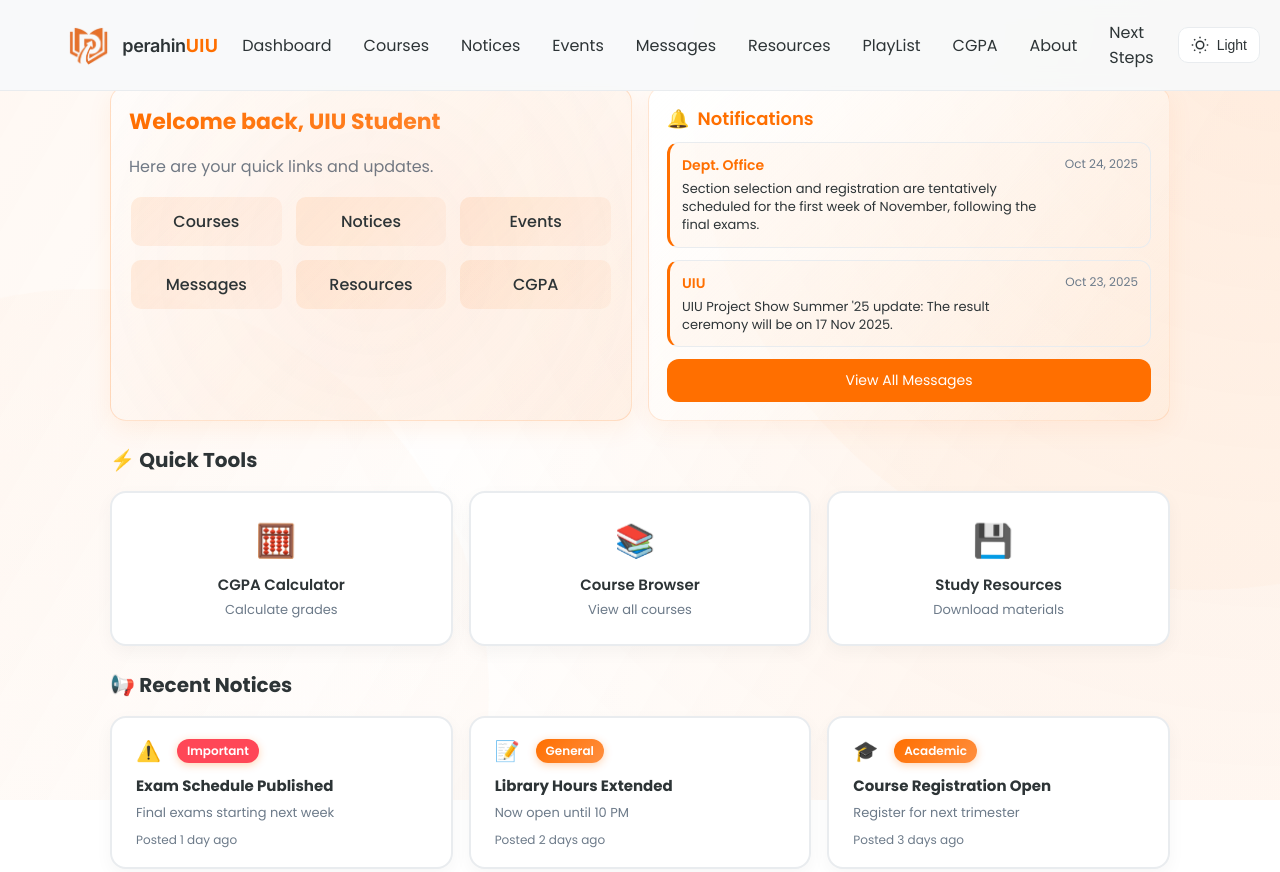
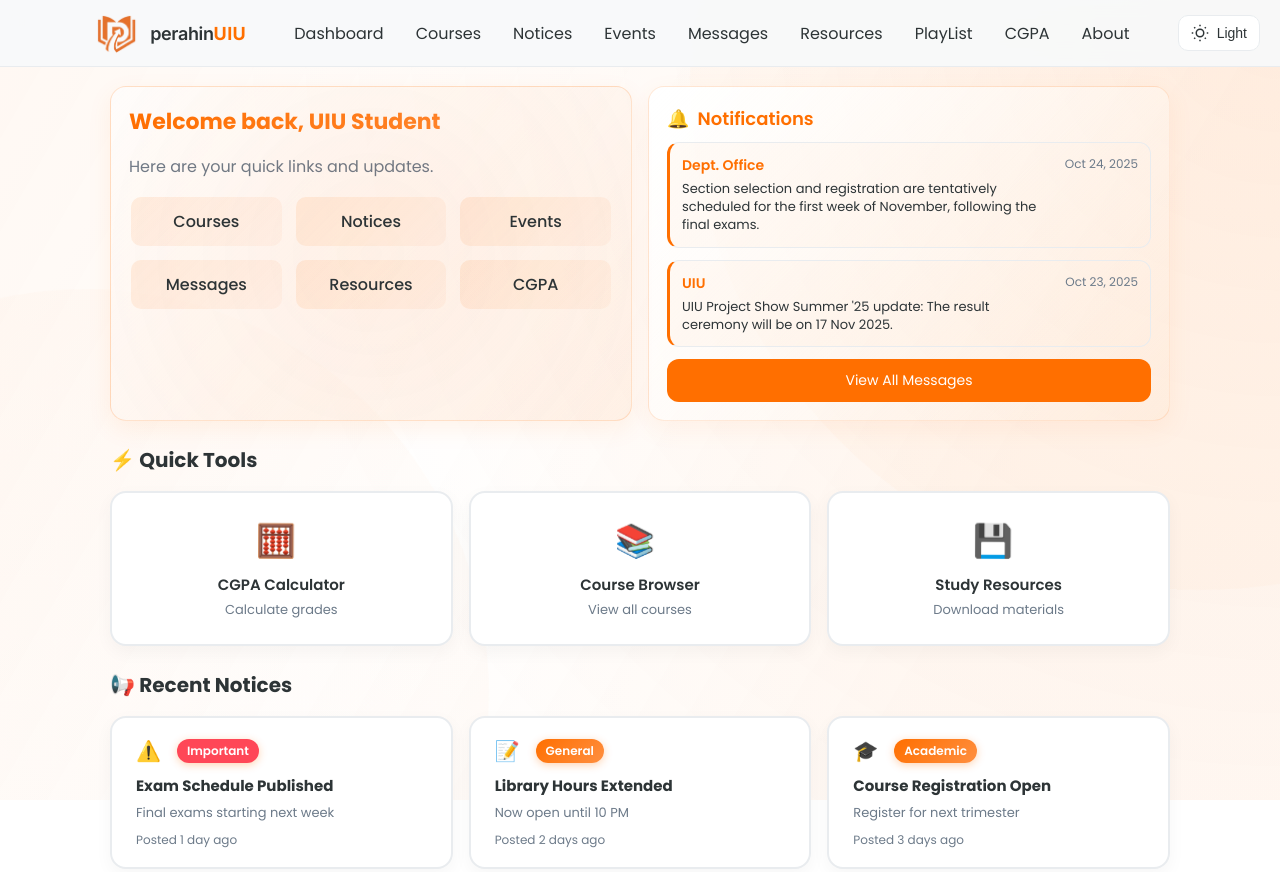
Before and after one commit to sabbirOG/perahinUIU, a plain HTML site: page index.html in a window 1280 px wide. Shown: the top 872 px of the page. Drawn offline with Linux system fonts and the light colour scheme.

Commit message:
removed an unused nav-link

```diff
--- a/index.html
+++ b/index.html
@@ -34,7 +34,6 @@
             <a href="pages/playlist.html" class="nav-link">PlayList</a>
             <a href="pages/cgpa-calculator.html" class="nav-link">CGPA</a>
             <a href="pages/about.html" class="nav-link">About</a>
-            <a href="pages/next-steps.html" class="nav-link">Next Steps</a>
         </nav>
         <button id="hamburger" class="icon-btn hamburger" aria-label="Menu" title="Menu">
             <span></span><span></span><span></span>
```
Also changed, not shown: pages/courses.html (+0 -1 lines).
